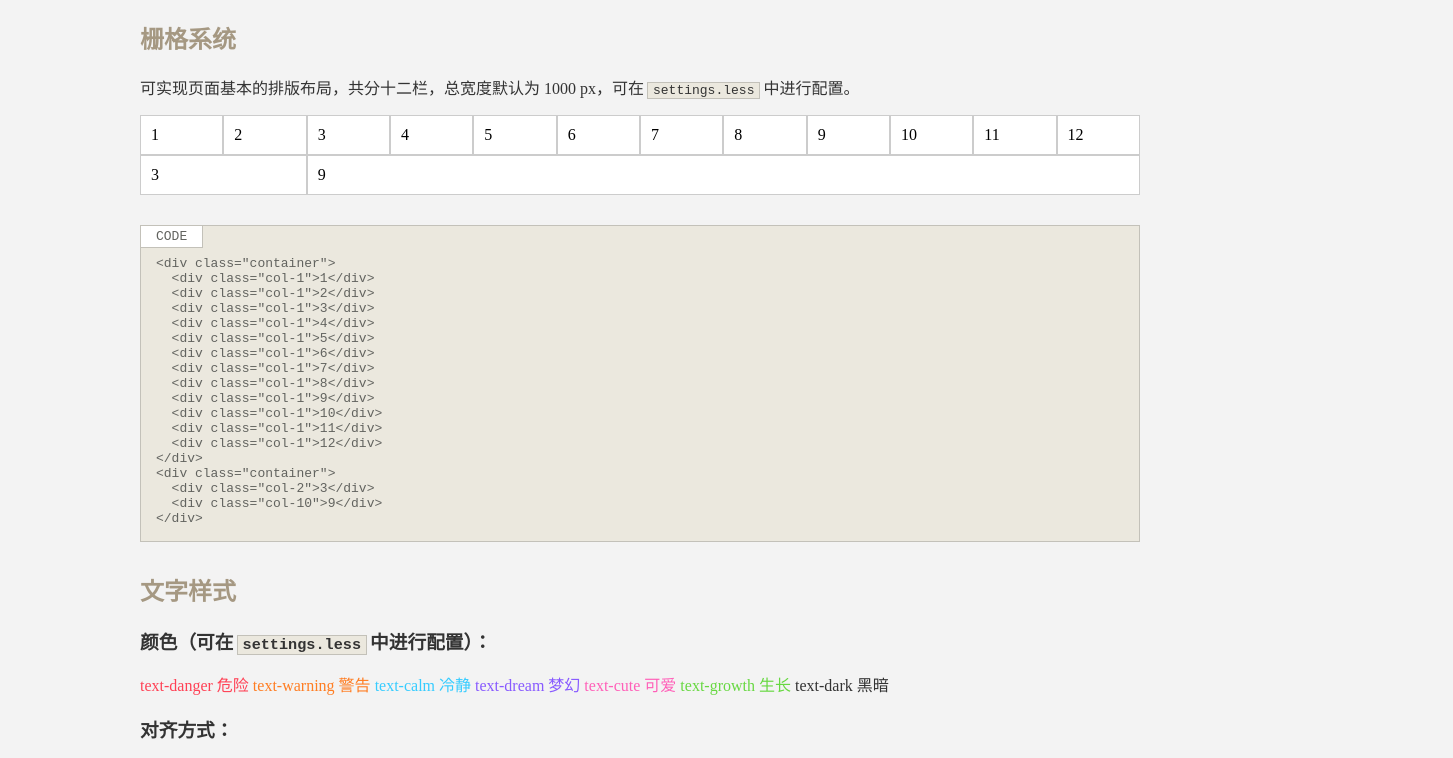
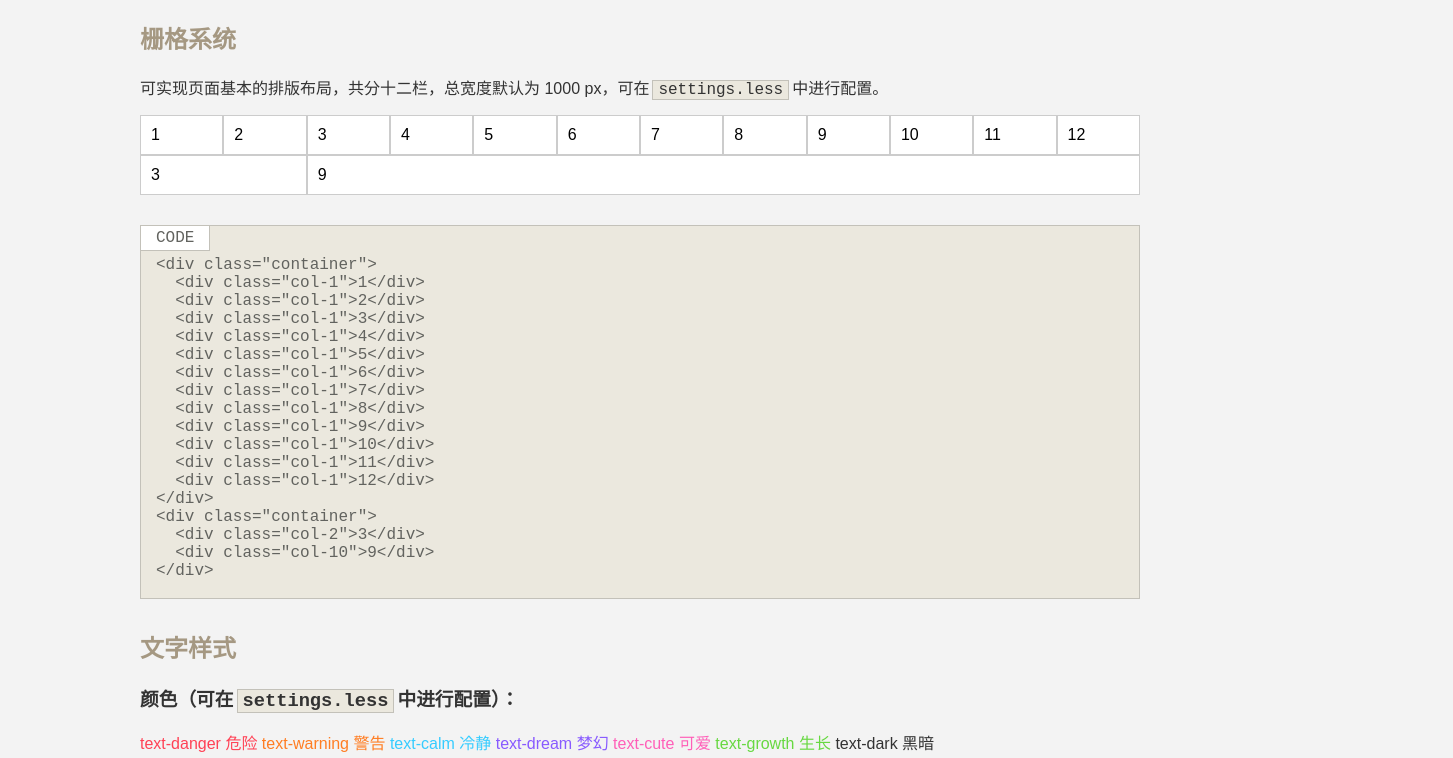
Before and after one commit to abstack/ui-p2p-lending, a plain HTML site: page index.html in a window 1280 px wide. Shown: the top 758 px of the page, 1453 px wide, since content can reach past the window. Drawn offline with Linux system fonts and the light colour scheme.

Commit message:
Add the normalize.css

```diff
--- a/index.html
+++ b/index.html
@@ -6,7 +6,6 @@
   <link rel="stylesheet" href="/dist/ui-p2p-lending.css">
   <style>
     body{
-      margin: 0;
       background-color: #f3f3f3;
     }
     .component-wrapper{
--- a/src/ui-p2p-lending.less
+++ b/src/ui-p2p-lending.less
@@ -1,3 +1,5 @@
+@import '../lib/normalize.css';
+
 // 引入全局配置表
 @import 'settings';
 
```
Also changed, not shown: dist/ui-p2p-lending.css, lib/normalize.css (added).
